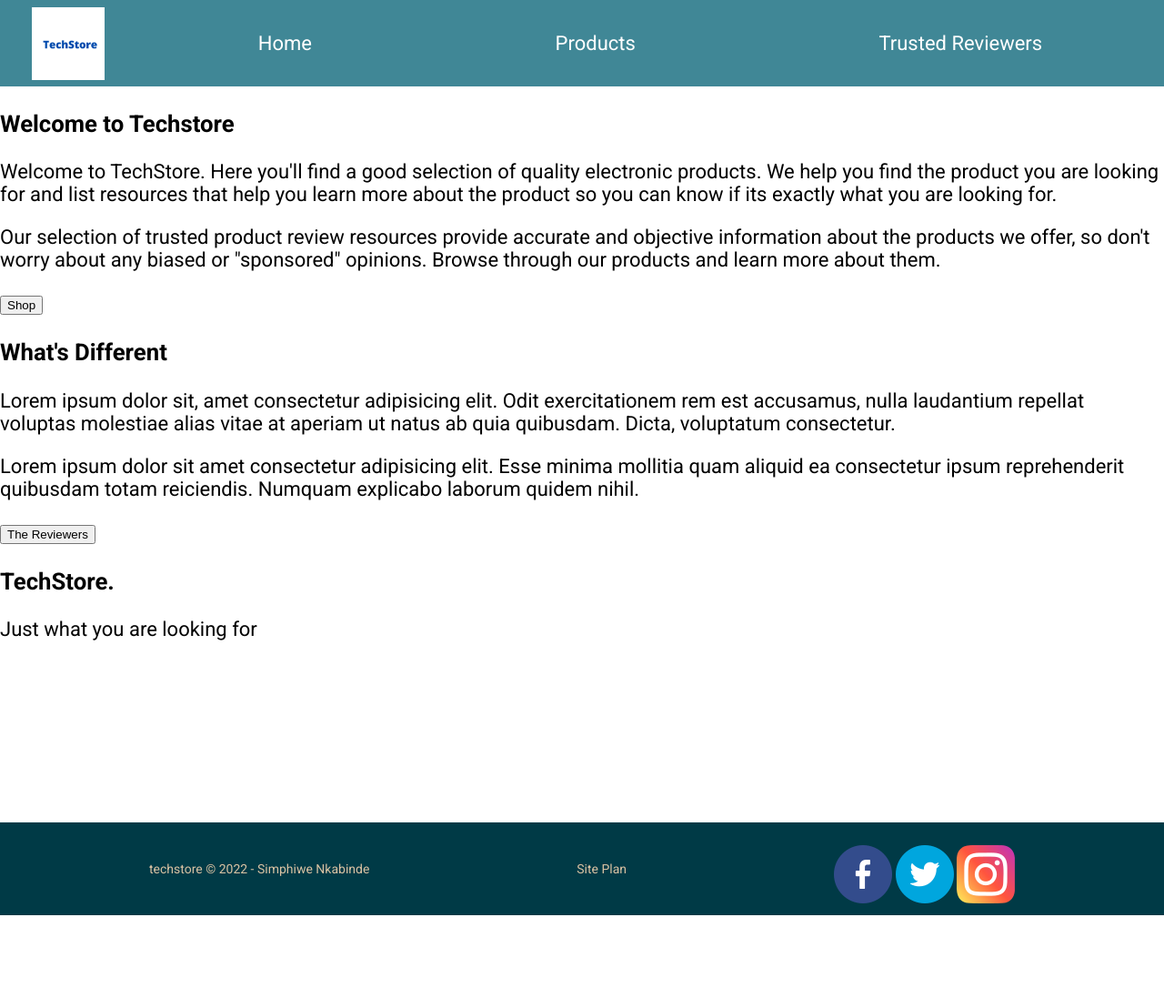
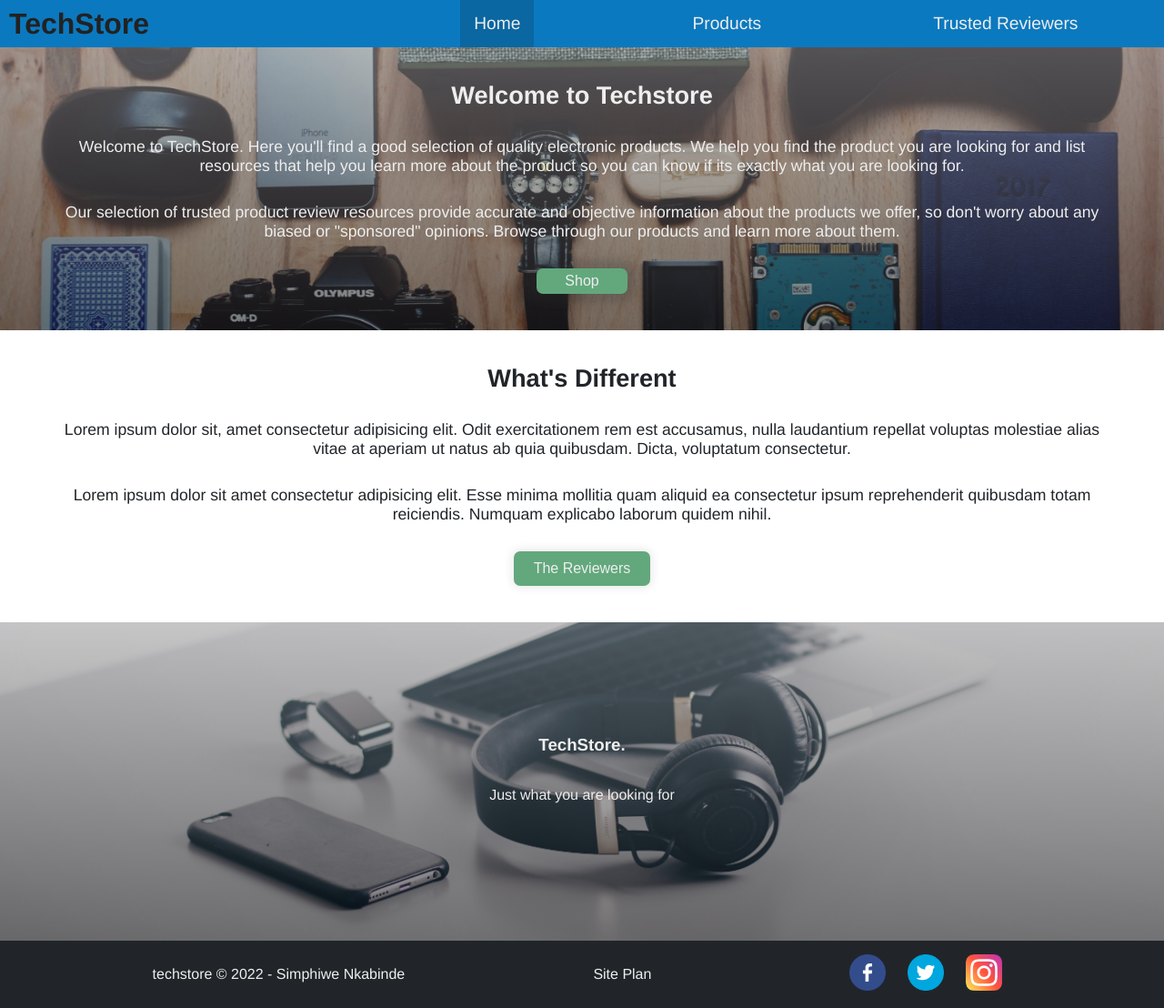
Before and after one commit to simphiwe-nkabinde-buyi/wdd130, a plain HTML site: page techstore/index.html in a window 1280 px wide. Shown: the whole page at 91% size. Before the commit the page ends 1006 px from the top, so only its background shows below. Drawn offline with Linux system fonts and the light colour scheme; files that its build step writes are made by us from their sources.

Commit message:
W11 Assignment: Personal Site Home Page

```diff
--- a/techstore/index.html
+++ b/techstore/index.html
@@ -4,13 +4,15 @@
     <meta charset="UTF-8">
     <meta http-equiv="X-UA-Compatible" content="IE=edge">
     <meta name="viewport" content="width=device-width, initial-scale=1.0">
+    <link rel="preconnect" href="https://fonts.googleapis.com">
+    <link href="https://fonts.googleapis.com/css2?family=Roboto:ital,wght@0,400;0,500;0,700;1,400;1,500;1,700&display=swap" rel="stylesheet">
     <link rel="stylesheet" href="styles/style.css">
     <title>Techstore | Home</title>
 </head>
 <body>
     <header>
         <a id="logo_link" href="index.html">
-            <img class="logo" src="images/logo.png" alt="Dry Oar Logo">
+            <h1>TechStore</h1>
         </a>
         <nav>
             <a href="index.html" class="active">Home</a>
--- /dev/null
+++ b/techstore/styles/style.css
@@ -0,0 +1,125 @@
+:root {
+    --heading-font: font-family: system-ui, -apple-system, BlinkMacSystemFont, 'Segoe UI', Roboto, Oxygen, Ubuntu, Cantarell, 'Open Sans', 'Helvetica Neue', sans-serif;
+}
+body {
+    font-family: Helvetica, sans-serif;
+    margin: 0;
+    padding: 0;
+}
+
+h1, h3 {
+    font-family: var(--heading-font);
+}
+button:hover {cursor: pointer;}
+
+ /* HEADER */
+header {
+    background: #0b79bf;
+    display: grid;
+    grid-template-columns: 1fr 2fr;
+    /* grid-template-rows: 80px; */
+    justify-content: center;
+    align-items: center;
+    /* box-shadow: 0px 0px 10px rgb(168, 168, 168); */
+}
+
+nav {
+    display: flex;
+    justify-content: space-around;
+}
+nav a {
+    text-align: center;
+    text-decoration: none;
+    color: #EEEEEE;
+    padding: 15px;
+    font-size: 1.2rem;
+}
+nav a:hover {
+    color: white;
+    background: #0a67a1;
+}
+nav .active { background: #0a67a1; }
+
+#logo_link {
+    color: rgb(34, 34, 34);
+    font-weight: bolder;
+    text-decoration: none;
+}
+
+#logo_link h1 {
+    margin: 0;
+    padding: 0 10px;
+}
+#logo_link h1:hover { color: #EEEEEE; }
+
+
+/* MAIN */
+.home-hero {
+    background: linear-gradient(to bottom, rgba(125, 124, 124, 0.51), rgba(0, 0, 0, 0.5)), url('../images/techstore-bg1.jpg');
+    background-position: center;
+    background-size: cover;
+    background-repeat: no-repeat;
+    padding: 10px 5% 40px 5%;
+    color: #EEEEEE;
+    text-align: center;
+}
+.home-hero p, .center-sect p { font-size: 1.1rem; margin: 30px 0;}
+.home-hero h3, .center-sect h3 { font-size: 1.7rem; }
+.home-hero button {
+    width: 100px;
+    padding: 5px;
+    border: none;
+    border-radius: 7px;
+    background: #62A87C;
+    color: #EEEEEE;
+    font-size: 1rem;
+    box-shadow: 0px 0px 10px 10px #2b2b2b34;
+}
+
+.center-sect {
+    color: #212529;
+    text-align: center;
+    padding: 10px 5% 40px 5%;
+}
+.center-sect button {
+    width: 150px;
+    padding: 10px;
+    border: none;
+    border-radius: 7px;
+    background: #62A87C;
+    color: #EEEEEE;
+    font-size: 1rem;
+    box-shadow: 0px 0px 10px 2px #2b2b2b1a;
+}
+.bottom-sect {
+    background: linear-gradient(to bottom, rgba(149, 149, 149, 0.51), rgba(0, 0, 0, 0.5)), url('../images/techstore-bg2.jpg');
+    background-position: center;
+    background-size: cover;
+    background-repeat: no-repeat;
+    padding: 10px 5% 40px 5%;
+    color: #EEEEEE;
+    text-align: center;
+    display: flex;
+    flex-direction: column;
+    justify-content: center;
+    height: 300px;
+}
+
+/* FOOTER */
+footer {
+    background: #212529;
+    padding: 5px 5%;
+    display: flex;
+    justify-content: space-around;
+    align-items: center;
+    color: #EEEEEE;
+}
+footer p { margin: 0; }
+footer .social img {
+    padding: 10px;
+    width: 40px;
+}
+footer a {
+    text-decoration: none;
+    color: #EEEEEE;
+}
```
Also changed, not shown: techstore/products.html (+3 -1 lines), techstore/reviewers.html (+3 -1 lines).
